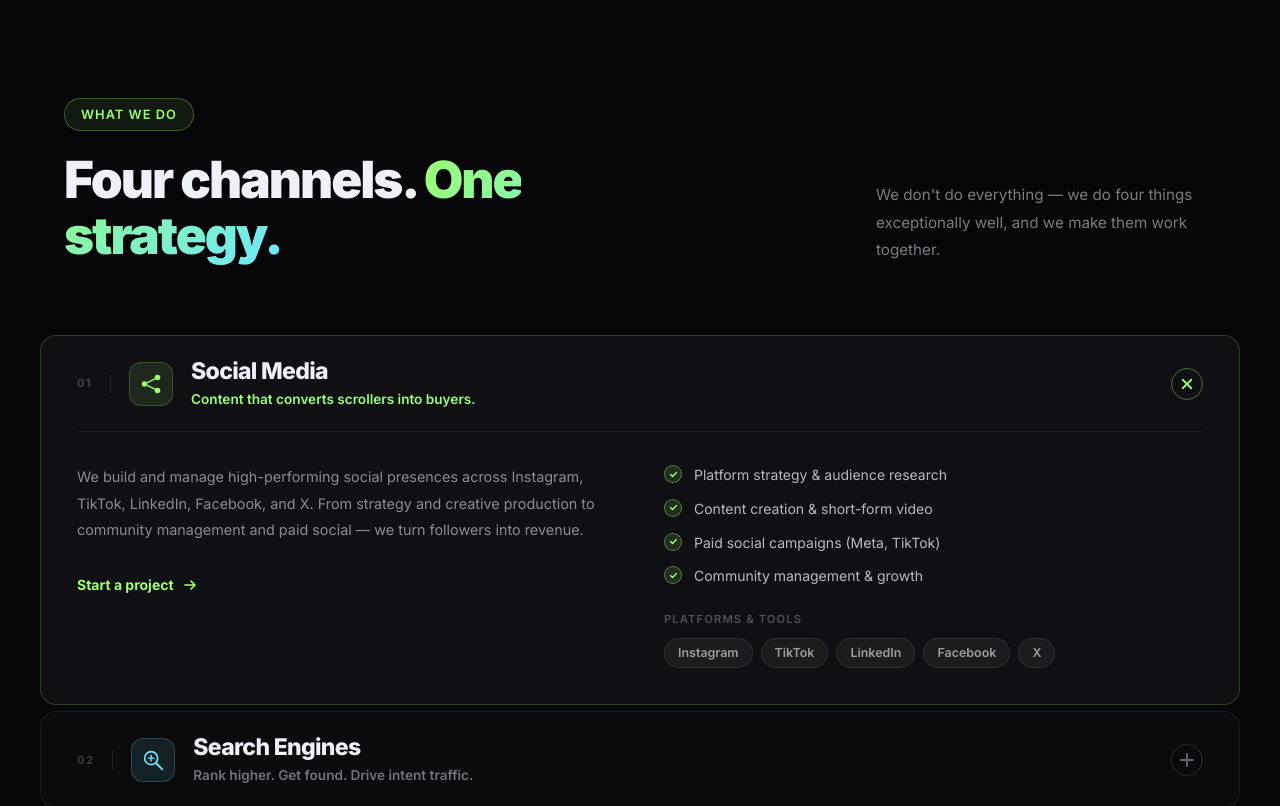
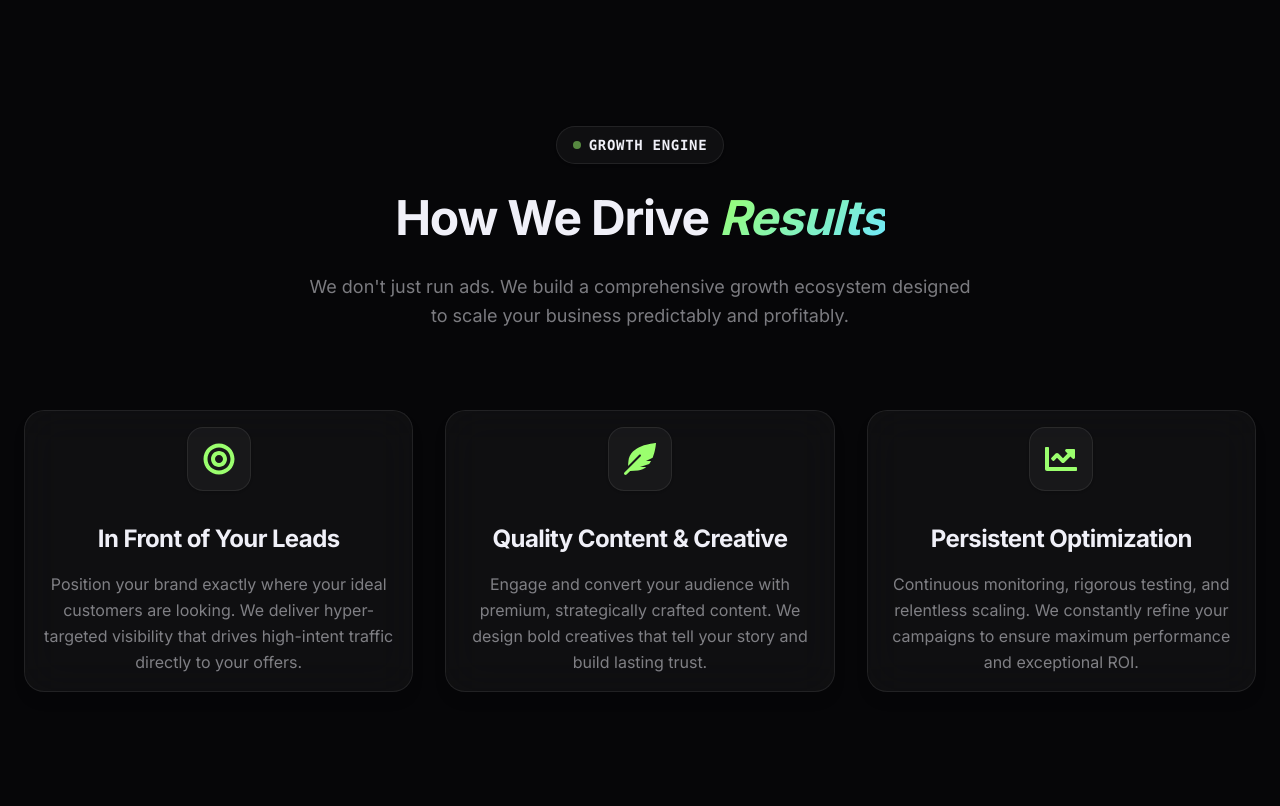
Before and after one commit to einfoengine/ablyart, a Next.js app: page / in a window 1280 px wide. Shown: the part 860-1666 px from the top of the page. Built offline with nearby package versions, Linux system fonts and the light colour scheme.

Commit message:
How we drive result

```diff
--- a/src/app/globals.css
+++ b/src/app/globals.css
@@ -14,11 +14,11 @@
   --card-border: rgba(255, 255, 255, 0.08);
 }
 
-* {
+/* * {
   box-sizing: border-box;
   margin: 0;
   padding: 0;
-}
+} */
 
 html {
   scroll-behavior: smooth;
--- a/src/app/page.tsx
+++ b/src/app/page.tsx
@@ -1,14 +1,16 @@
 import HeroSection from "@/components/HeroSection";
 import ServicesSection from "@/components/ServicesSection";
 import TechAndSocial from "@/components/TechAndSocial";
+import ValueFocusSection from "@/components/ValueFocusSection";
 
 export default function Home() {
   return (
     <>
       <main>
         <HeroSection />
+        <ValueFocusSection />
+        <TechAndSocial />
         <ServicesSection />
-        <TechAndSocial />
       </main>
 
     </>
--- a/src/components/HeroSection.tsx
+++ b/src/components/HeroSection.tsx
@@ -221,7 +221,7 @@ export default function HeroSection() {
         <div style={{ display: "flex", justifyContent: "center", marginBottom: "28px" }}>
           <span className="tag-pill">
             <span className="glow-dot" />
-            Digital Marketing Agency
+            360 Digital Marketing Agency
           </span>
         </div>
 
@@ -236,7 +236,7 @@ export default function HeroSection() {
             color: "#f0f0f8",
           }}
         >
-          We fix your{" "}
+          We manage your{" "}
           <span className="gradient-text">digital presence.</span>
         </h1>
 
--- /dev/null
+++ b/src/components/ValueFocusSection.tsx
@@ -0,0 +1,75 @@
+"use client";
+
+import React from "react";
+import { motion } from "framer-motion";
+import { FaBullseye, FaFeatherAlt, FaChartLine } from "react-icons/fa";
+
+const features = [
+  {
+    title: "In Front of Your Leads",
+    description: "Position your brand exactly where your ideal customers are looking. We deliver hyper-targeted visibility that drives high-intent traffic directly to your offers.",
+    icon: <FaBullseye size={32} />
+  },
+  {
+    title: "Quality Content & Creative",
+    description: "Engage and convert your audience with premium, strategically crafted content. We design bold creatives that tell your story and build lasting trust.",
+    icon: <FaFeatherAlt size={32} />
+  },
+  {
+    title: "Persistent Optimization",
+    description: "Continuous monitoring, rigorous testing, and relentless scaling. We constantly refine your campaigns to ensure maximum performance and exceptional ROI.",
+    icon: <FaChartLine size={32} />
+  }
+];
+
+export default function ValueFocusSection() {
+  return (
+    <section className="py-24 md:py-32 relative flex flex-col items-center justify-center z-10">
+      <div className="max-w-7xl mx-auto px-6 relative z-10 w-full">
+        {/* Section Header */}
+        <div className="text-center mb-20">
+           <div className="inline-flex items-center gap-2 px-4 py-2 rounded-full border border-[var(--border)] bg-[var(--card-bg)] mb-6 shadow-sm">
+             <div className="w-2 h-2 rounded-full bg-[var(--accent)] animate-pulse"></div>
+             <span className="text-sm font-semibold tracking-wider text-[var(--foreground)] uppercase font-mono">Growth Engine</span>
+           </div>
+           <h2 className="text-4xl md:text-5xl font-bold mb-6 tracking-tight leading-tight">
+             How We Drive <span className="gradient-text italic">Results</span>
+           </h2>
+           <p className="text-[var(--muted)] max-w-2xl mx-auto text-lg leading-relaxed inline-block">
+             We don't just run ads. We build a comprehensive growth ecosystem designed to scale your business predictably and profitably.
+           </p>
+        </div>
+
+        {/* 3 Boxes Grid */}
+        <div className="grid grid-cols-1 md:grid-cols-3 gap-6 lg:gap-8">
+          {features.map((feature, index) => (
+            <motion.div
+              key={index}
+              initial={{ opacity: 0, y: 30 }}
+              whileInView={{ opacity: 1, y: 0 }}
+              viewport={{ once: true, margin: "-100px" }}
+              transition={{ duration: 0.6, delay: index * 0.15 }}
+
+              className="glass-card flex flex-col items-center text-center relative overflow-hidden group transition-all duration-500 hover:scale-[1.02] hover:-translate-y-2 border border-[var(--card-border)] hover:border-[var(--accent)] shadow-lg hover:shadow-[0_20px_60px_rgba(0,0,0,0.4),0_0_30px_rgba(155,255,110,0.1)] p-4"
+            >
+              {/* Subtle background glow on hover */}
+              <div className="absolute inset-0 bg-[var(--accent)] opacity-0 group-hover:opacity-[0.03] transition-opacity duration-500" />
+
+              <div className="w-16 h-16 rounded-2xl bg-[var(--card-bg)] border border-[var(--border)] flex items-center justify-center text-[var(--accent)] mb-8 shadow-sm group-hover:bg-[var(--accent-subtle)] group-hover:text-white transition-all duration-300">
+                {feature.icon}
+              </div>
+
+              <h3 className="text-2xl font-bold mb-4 text-[var(--foreground)] tracking-tight">
+                {feature.title}
+              </h3>
+
+              <p className="text-[var(--muted)] leading-relaxed text-base">
+                {feature.description}
+              </p>
+            </motion.div>
+          ))}
+        </div>
+      </div>
+    </section>
+  );
+}
```
